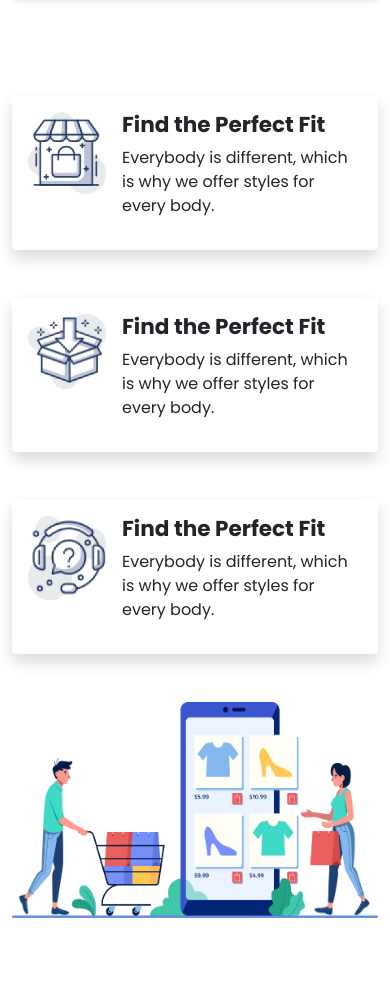
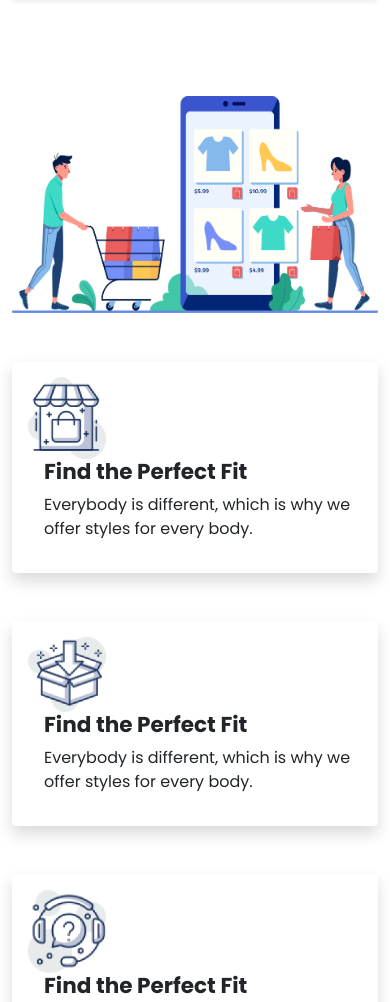
Before and after one commit to mdohidurzaman/penguin-fashion, a plain HTML site: page index.html in a window 390 px wide. Shown: the part 5317-6319 px from the top of the page. Drawn offline with Linux system fonts and the light colour scheme.

Commit message:
Some position correction

```diff
--- a/index.html
+++ b/index.html
@@ -245,10 +245,10 @@
       </section>
       <section>
         <div class="container my-5">
-          <div class="row d-flex">
-            <div class="col-12 col-sm-12 col-md-12 col-lg-5 order-md-2 order-sm-2">
+          <div class="row">
+            <div class="col-12 col-lg-5 d-flex order-2 order-lg-1">
               <div class="shopping__left">
-                <div class="shopping__item shadow p-3 mb-5 bg-body rounded d-flex">
+                <div class="shopping__item shadow p-3 mb-5 bg-body rounded d-flex flex-column flex-md-row">
                     <div class="icon">
                         <img width="78" src="icons/image 12.png" alt="">
                     </div>
@@ -258,7 +258,7 @@
                             offer styles for every body.</p>
                     </div>
                 </div>
-                <div class="shopping__item shadow p-3 mb-5 bg-body rounded d-flex">
+                <div class="shopping__item shadow p-3 mb-5 bg-body rounded d-flex flex-column flex-md-row">
                     <div class="icon">
                         <img width="78" src="icons/image 13.png" alt="">
                     </div>
@@ -268,7 +268,7 @@
                             offer styles for every body.</p>
                     </div>
                 </div>
-                <div class="shopping__item shadow p-3 mb-5 bg-body rounded d-flex">
+                <div class="shopping__item shadow p-3 mb-5 bg-body rounded d-flex flex-column flex-md-row">
                     <div class="icon">
                         <img width="78" src="icons/image 14.png" alt="">
                     </div>
@@ -280,7 +280,7 @@
                 </div>
               </div>
             </div>
-            <div class="col-12 col-sm-12 col-md-12 col-lg-7 order-md-1 order-sm-1">
+            <div class="col-12  col-lg-7 d-flex order-1 order-lg-2">
               <div class="shopping__right">
                 <img class="pb-5 img-fluid" src="images/shopping.png" alt="" />
               </div>
```
